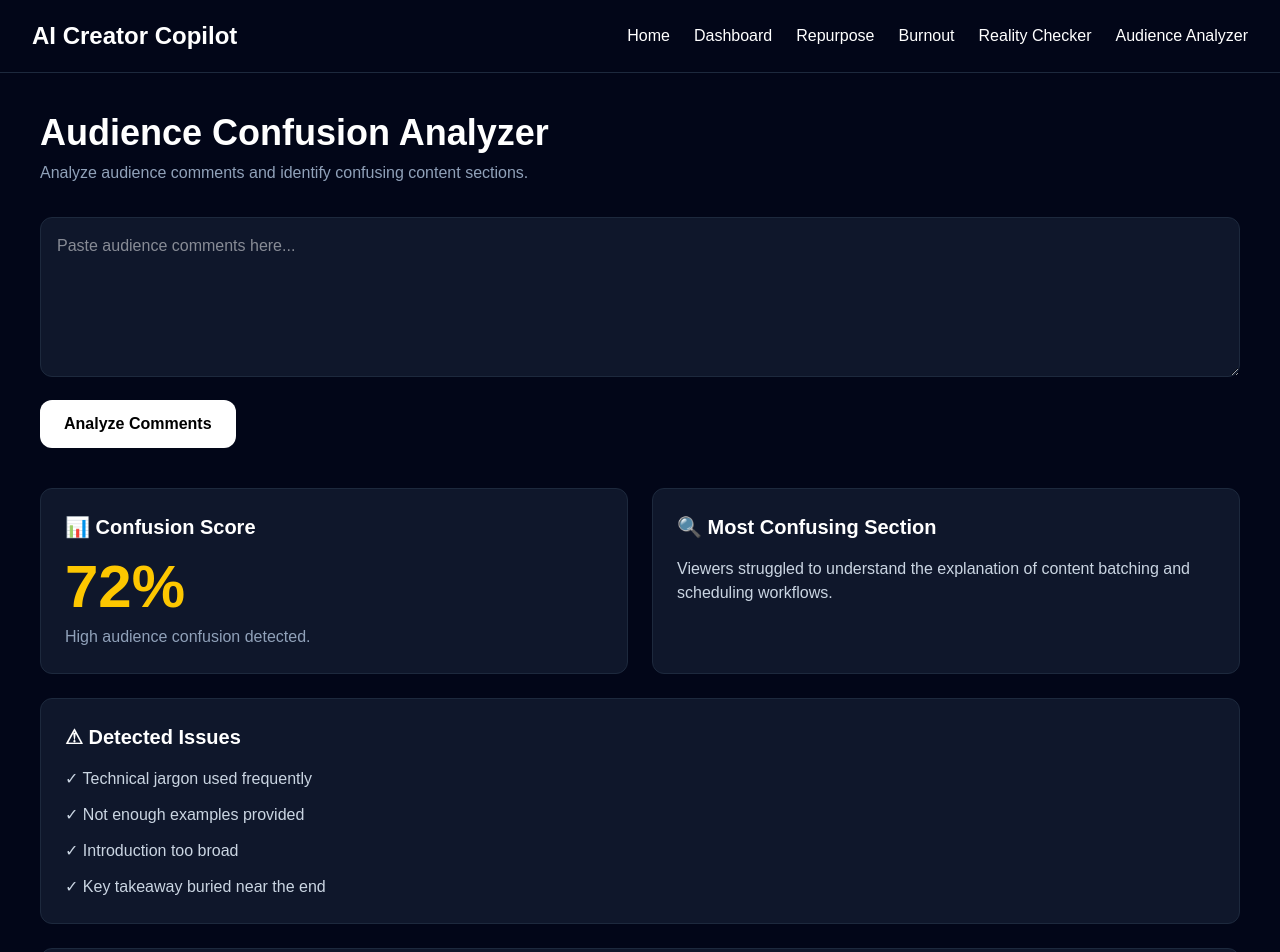
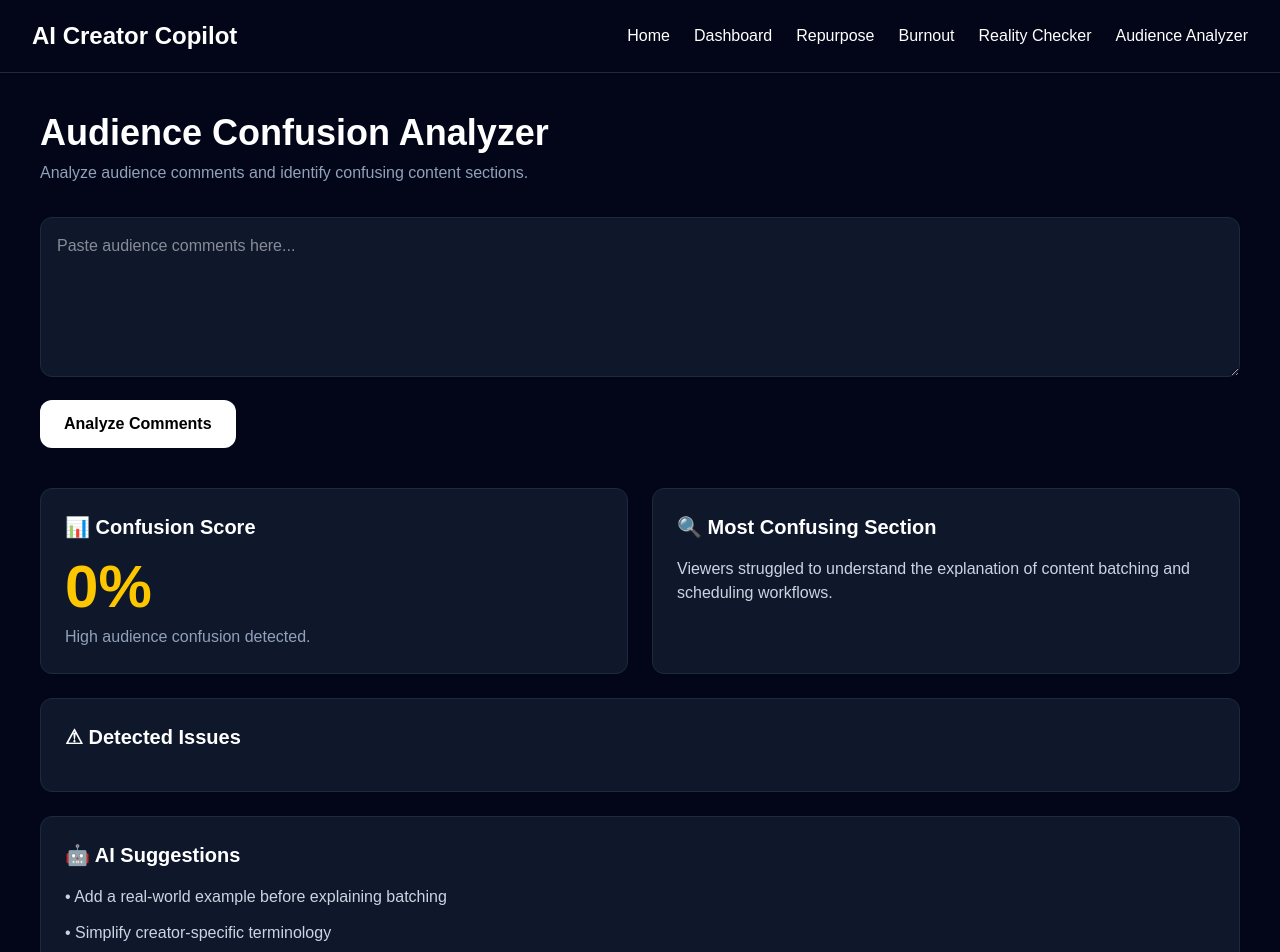
Before and after one commit to UTSAV2006/AI-Creator-Copilot, a Next.js app: page /audience-analyzer in a window 1280 px wide. Shown: the top 952 px of the page. Built offline with nearby package versions, Linux system fonts and the light colour scheme.

Commit message:
Connected confusion analyzer AI with backend API

```diff
--- a/app/audience-analyzer/page.tsx
+++ b/app/audience-analyzer/page.tsx
@@ -1,6 +1,32 @@
+"use client";
+
 import Navbar from "../../components/Navbar";
 
+import { useState } from "react";
+import api from "../../services/api";
+
 export default function AudienceAnalyzer() {
+  const [comments, setComments] = useState("");
+  const [confusionScore, setConfusionScore] = useState<number>(0);
+  const [suggestions, setSuggestions] = useState<string[]>([]);
+
+  const handleAnalyze = async () => {
+    try {
+      const response = await api.post(
+        "/api/audience-analysis",
+        {
+          comments: comments
+            .split("\n")
+            .filter((c) => c.trim() !== ""),
+        }
+      );
+      setConfusionScore(response.data.confusionScore);
+      setSuggestions(response.data.suggestions);
+    } catch (error) {
+      console.error("Error analyzing audience:", error);
+    }
+  };
+
   return (
     <>
       <Navbar />
@@ -15,11 +41,16 @@ export default function AudienceAnalyzer() {
         </p>
 
         <textarea
+          value={comments}
+          onChange={(e) => setComments(e.target.value)}
           placeholder="Paste audience comments here..."
           className="w-full h-40 p-4 rounded-xl bg-slate-900 border border-slate-800 text-white"
         />
 
-        <button className="mt-4 bg-white text-black px-6 py-3 rounded-xl font-semibold hover:scale-105 transition">
+        <button
+          onClick={handleAnalyze}
+          className="mt-4 bg-white text-black px-6 py-3 rounded-xl font-semibold hover:scale-105 transition"
+        >
           Analyze Comments
         </button>
 
@@ -28,14 +59,10 @@ export default function AudienceAnalyzer() {
           {/* Score Card */}
 
           <div className="bg-slate-900 border border-slate-800 rounded-xl p-6">
-            <h2 className="text-xl font-bold mb-4">
-              📊 Confusion Score
-            </h2>
-
+            <h2 className="text-xl font-bold mb-4"> 📊 Confusion Score </h2>
             <p className="text-6xl font-bold text-yellow-400">
-              72%
+              {confusionScore}%
             </p>
-
             <p className="text-slate-400 mt-2">
               High audience confusion detected.
             </p>
@@ -65,10 +92,11 @@ export default function AudienceAnalyzer() {
           </h2>
 
           <ul className="space-y-3 text-slate-300">
-            <li>✓ Technical jargon used frequently</li>
-            <li>✓ Not enough examples provided</li>
-            <li>✓ Introduction too broad</li>
-            <li>✓ Key takeaway buried near the end</li>
+            {suggestions.map((suggestion, index) => (
+              <li key={index}>
+                • {suggestion}
+              </li>
+            ))}
           </ul>
 
         </div>
```
Also changed, not shown: 1 other file (tests, documents, lock files or other folders).
